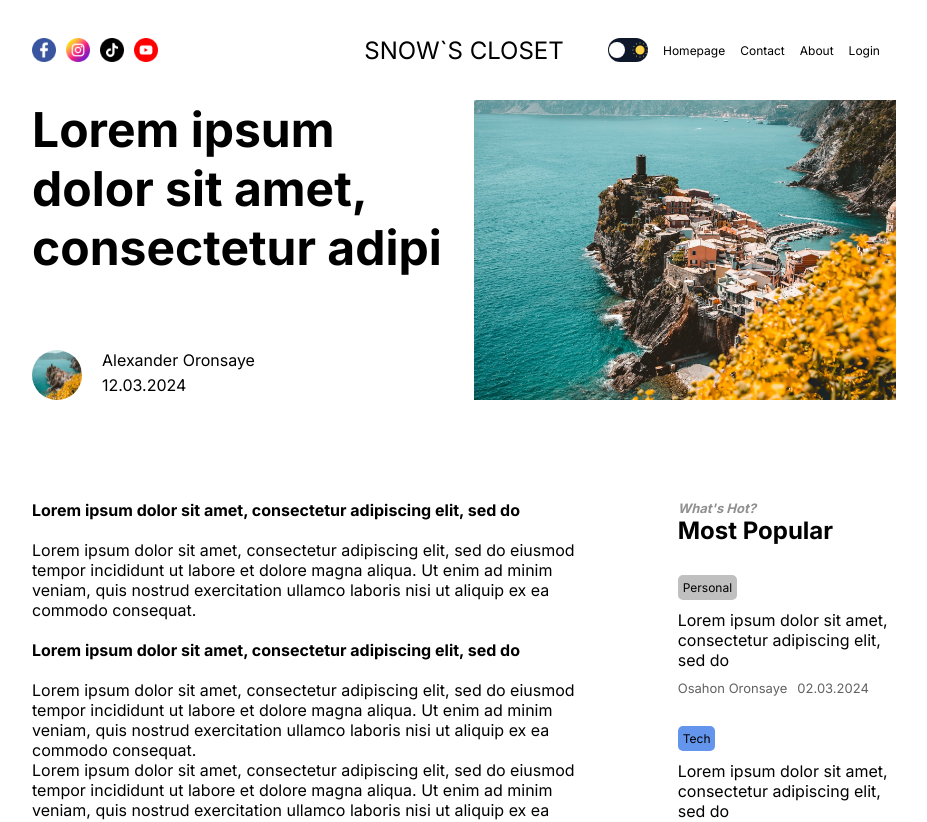
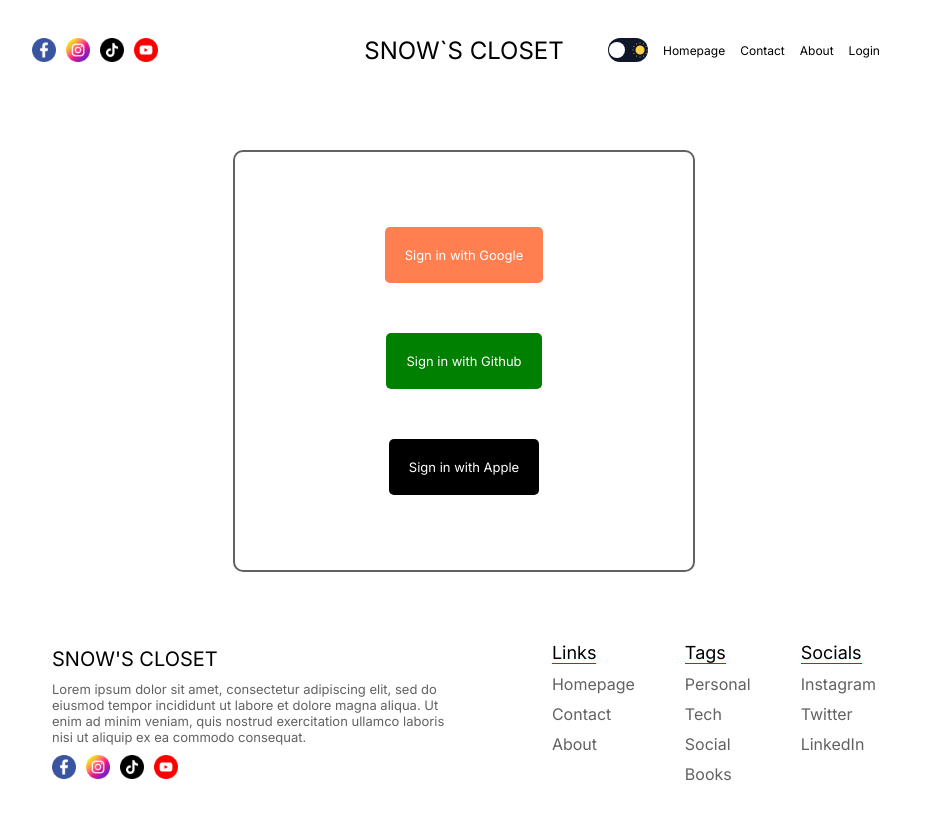
Before and after one commit to Edojonsnow/Next-Blog, a Next.js app: page /login in a window 1280 px wide. Shown: the top 822 px of the page, without its empty margins (176-1103 px from the left). Built offline with nearby package versions, Linux system fonts and the light colour scheme.

Commit message:
created login page

```diff
--- /dev/null
+++ b/src/app/login/login.module.css
@@ -0,0 +1,54 @@
+.container {
+  display: flex;
+  justify-content: center;
+  margin-top: 50px;
+}
+
+.wrap {
+  display: flex;
+  flex-direction: column;
+  align-items: center;
+  padding: 75px 150px;
+  background-color: transparent;
+  border-radius: 10px;
+  border: 2px solid var(--softTextColor);
+  gap: 50px;
+}
+
+.button {
+  padding: 20px;
+  color: white;
+  cursor: pointer;
+  border-radius: 5px;
+  display: flex;
+  justify-content: center;
+  align-items: center;
+  font-size: 13px;
+}
+
+.button:first-child {
+  background-color: coral;
+}
+
+.button:nth-child(2) {
+  background-color: green;
+}
+
+.button:nth-child(3) {
+  background-color: black;
+}
+
+@media screen and (max-width: 640px) {
+  .wrap {
+    padding: 50px 100px;
+  }
+}
+@media screen and (max-width: 448px) {
+  .wrap {
+    padding: 30px 75px;
+    gap: 25px;
+  }
+  .button {
+    font-size: 10px;
+  }
+}
--- /dev/null
+++ b/src/app/login/page.jsx
@@ -0,0 +1,16 @@
+import React from "react";
+import styles from "./login.module.css";
+
+const Login = () => {
+  return (
+    <div className={styles.container}>
+      <div className={styles.wrap}>
+        <div className={styles.button}> Sign in with Google</div>
+        <div className={styles.button}> Sign in with Github</div>
+        <div className={styles.button}> Sign in with Apple</div>
+      </div>
+    </div>
+  );
+};
+
+export default Login;
```
